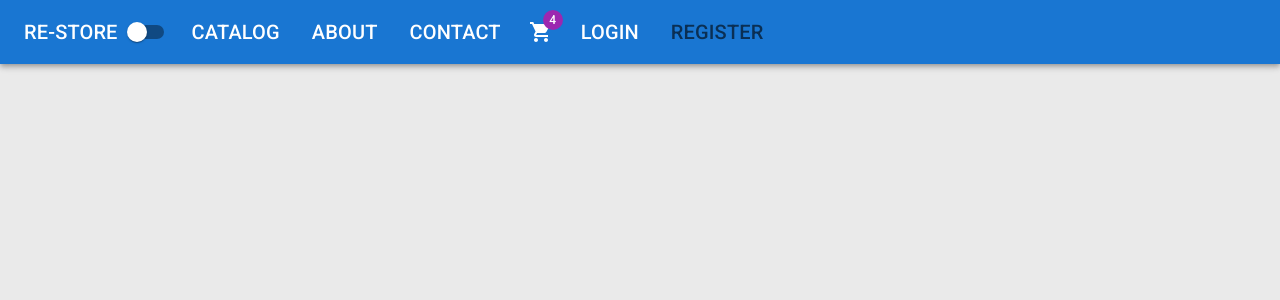
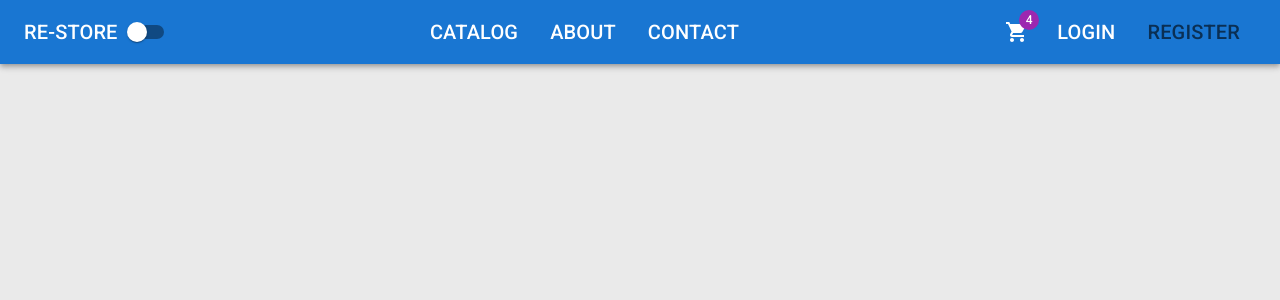
Before and after one commit to istewart2/SkiStore, a React (Create React App) app in the folder Client/: page /register in a window 1280 px wide. Shown: the top 300 px of the page. Built offline with nearby package versions, Linux system fonts and the light colour scheme.

Commit message:
Correctly align the navbar elements

```diff
--- a/Client/src/app/layout/Header.tsx
+++ b/Client/src/app/layout/Header.tsx
@@ -9,6 +9,7 @@ import {
   Toolbar,
   Typography,
 } from '@mui/material';
+import { Box } from '@mui/system';
 import { NavLink } from 'react-router-dom';
 
 interface Props {
@@ -42,7 +43,14 @@ const navStyles = {
 export default function Header({ darkMode, handleThemeChange }: Props) {
   return (
     <AppBar position='static' sx={{ mb: 4 }}>
-      <Toolbar>
+      <Toolbar
+        sx={{
+          display: 'flex',
+          justifyContent: 'space-between',
+          alignItems: 'center',
+        }}
+      >
+        <Box display='flex' alignItems='center'>
           <Typography
             variant='h6'
             component={NavLink}
@@ -53,6 +61,7 @@ export default function Header({ darkMode, handleThemeChange }: Props) {
             RE-STORE
           </Typography>
           <Switch checked={darkMode} onChange={handleThemeChange} />
+        </Box>
 
         <List sx={{ display: 'flex' }}>
           {midLinks.map(({ title, path }) => (
@@ -61,12 +70,13 @@ export default function Header({ darkMode, handleThemeChange }: Props) {
             </ListItem>
           ))}
         </List>
+
+        <Box display='flex' alignItems='center'>
           <IconButton size='large' sx={{ color: 'inherit' }}>
             <Badge badgeContent={4} color='secondary'>
               <ShoppingCart />
             </Badge>
           </IconButton>
-
           <List sx={{ display: 'flex' }}>
             {rightLinks.map(({ title, path }) => (
               <ListItem component={NavLink} to={path} key={path} sx={navStyles}>
@@ -74,6 +84,7 @@ export default function Header({ darkMode, handleThemeChange }: Props) {
               </ListItem>
             ))}
           </List>
+        </Box>
       </Toolbar>
     </AppBar>
   );
```
Lines whose indentation alone changed are shown as unchanged.
